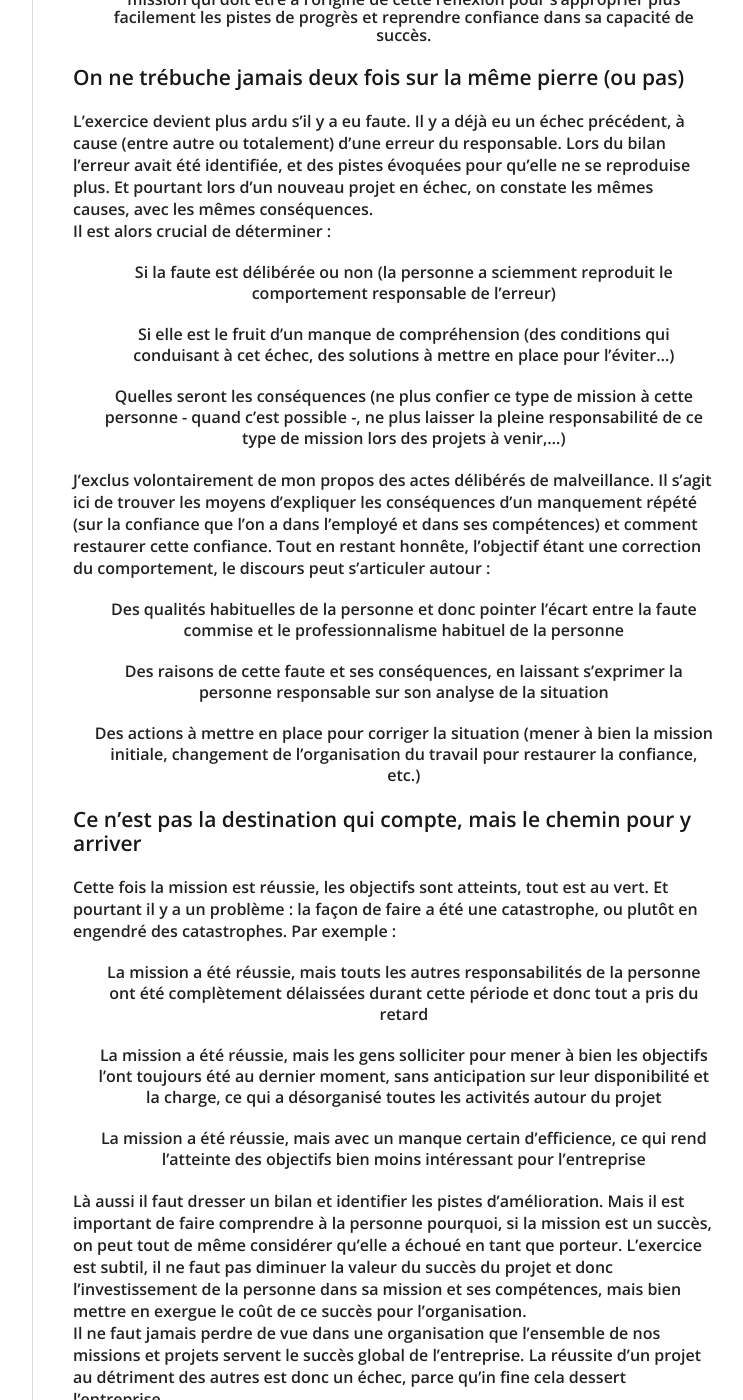
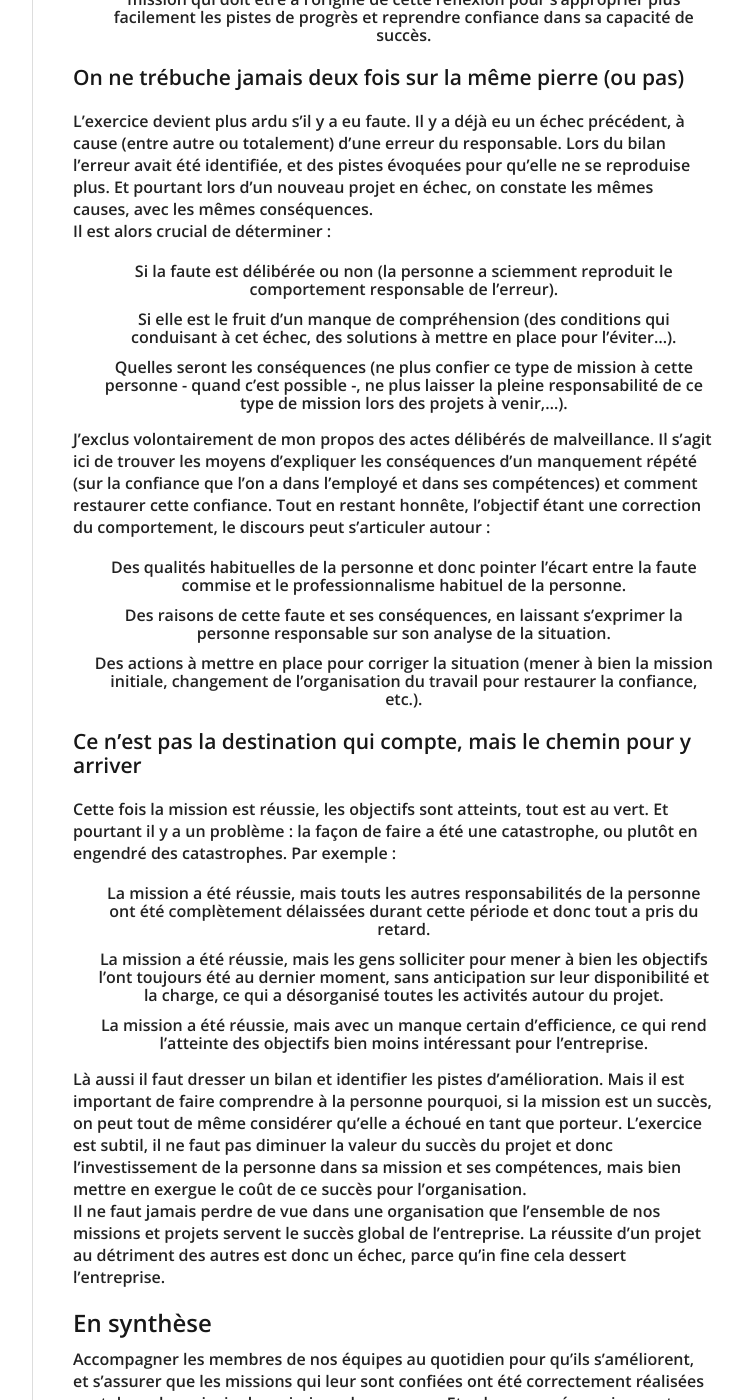
Before and after one commit to chipisan/blog, a Jekyll site: the page built from _posts/2015-07-28-MotsDifficiles.md, in a window 1280 px wide and 1400 px high, scrolled down 832 px. Shown: the whole window, without its empty margins (378-1121 px from the left). Built offline with Jekyll 4.4.1, drawn with Linux system fonts in a browser that asks for light colours; nearby versions of some CDN libraries; Markdown is read by kramdown in place of the engine named in the settings; some of the changed text lies outside the part shown.

Commit message:
Liste à puce, Essai 3

```diff
--- a/_posts/2015-07-28-MotsDifficiles.md
+++ b/_posts/2015-07-28-MotsDifficiles.md
@@ -14,6 +14,7 @@
 Il y avait une mission, avec des conditions de succès mesurables, des objectifs quantifiés (oui, ce sont des conditions préalables), et cette mission n'a pas été réussie.
 Si ce n'est jamais agréable de faire le constat d'un échec, ni pour la personne qui était responsable de la mission échouée, ni pour nous manager (est-ce que j'aurais pu faire quelque chose pour éviter cette situation ?), ces vérités là sont relativement faciles à formuler et partager.
 L'objectif n'est pas d'accuser ou de trouver un responsable à accuser pour cet échec mais bien de dresser un bilan constructif. Il faut alors :
+
 - Partager le constat d'échec avec le porteur.
 C'est-à-dire lister point par point les objectifs qui étaient attendus, et pourquoi il ne sont pas atteints. Là encore le pré-requis est d'avoir défini avant le début de la mission quels étaient les objectifs, et comment allait être mesurée l'atteinte de ces objectifs.
 - Faire un diagnostic des raisons de cet échec (humaines, liées à l'écosystème, organisationnelles, etc.).
@@ -24,41 +25,29 @@
 ### On ne trébuche jamais deux fois sur la même pierre (ou pas)
 L'exercice devient plus ardu s'il y a eu faute. Il y a déjà eu un échec précédent, à cause (entre autre ou totalement) d'une erreur du responsable. Lors du bilan l'erreur avait été identifiée, et des pistes évoquées pour qu'elle ne se reproduise plus. Et pourtant lors d'un nouveau projet en échec, on constate les mêmes causes, avec les mêmes conséquences.
 Il est alors crucial de déterminer :
-
-* Si la faute est délibérée ou non (la personne a sciemment reproduit le comportement responsable de l'erreur)
-
-* Si elle est le fruit d'un manque de compréhension (des conditions qui conduisant à cet échec, des solutions à mettre en place pour l'éviter...)
-
-* Quelles seront les conséquences (ne plus confier ce type de mission à cette personne - quand c'est possible -, ne plus laisser la pleine responsabilité de ce type de mission lors des projets à venir,...)
+- Si la faute est délibérée ou non (la personne a sciemment reproduit le comportement responsable de l'erreur).
+- Si elle est le fruit d'un manque de compréhension (des conditions qui conduisant à cet échec, des solutions à mettre en place pour l'éviter...).
+- Quelles seront les conséquences (ne plus confier ce type de mission à cette personne - quand c'est possible -, ne plus laisser la pleine responsabilité de ce type de mission lors des projets à venir,...).
 
 J'exclus volontairement de mon propos des actes délibérés de malveillance. Il s'agit ici de trouver les moyens d'expliquer les conséquences d'un manquement répété (sur la confiance que l'on a dans l'employé et dans ses compétences) et comment restaurer cette confiance. Tout en restant honnête, l'objectif étant une correction du comportement, le discours peut s'articuler autour :
-
-* Des qualités habituelles de la personne et donc pointer l'écart entre la faute commise et le professionnalisme habituel de la personne
-
-* Des raisons de cette faute et ses conséquences, en laissant s'exprimer la personne responsable sur son analyse de la situation
-
-* Des actions à mettre en place pour corriger la situation (mener à bien la mission initiale, changement de l'organisation du travail pour restaurer la confiance, etc.)
+- Des qualités habituelles de la personne et donc pointer l'écart entre la faute commise et le professionnalisme habituel de la personne.
+- Des raisons de cette faute et ses conséquences, en laissant s'exprimer la personne responsable sur son analyse de la situation.
+- Des actions à mettre en place pour corriger la situation (mener à bien la mission initiale, changement de l'organisation du travail pour restaurer la confiance, etc.).
 
 ### Ce n'est pas la destination qui compte, mais le chemin pour y arriver
 Cette fois la mission est réussie, les objectifs sont atteints, tout est au vert. Et pourtant il y a un problème : la façon de faire a été une catastrophe, ou plutôt en engendré des catastrophes.
 Par exemple :
-
-* La mission a été réussie, mais touts les autres responsabilités de la personne ont été complètement délaissées durant cette période et donc tout a pris du retard
-
-* La mission a été réussie, mais les gens solliciter pour mener à bien les objectifs l'ont toujours été au dernier moment, sans anticipation sur leur disponibilité et la charge, ce qui a désorganisé toutes les activités autour du projet
-
-* La mission a été réussie, mais avec un manque certain d'efficience, ce qui rend l'atteinte des objectifs bien moins intéressant pour l'entreprise
+- La mission a été réussie, mais touts les autres responsabilités de la personne ont été complètement délaissées durant cette période et donc tout a pris du retard.
+- La mission a été réussie, mais les gens solliciter pour mener à bien les objectifs l'ont toujours été au dernier moment, sans anticipation sur leur disponibilité et la charge, ce qui a désorganisé toutes les activités autour du projet.
+- La mission a été réussie, mais avec un manque certain d'efficience, ce qui rend l'atteinte des objectifs bien moins intéressant pour l'entreprise.
 
 Là aussi il faut dresser un bilan et identifier les pistes d'amélioration. Mais il est important de faire comprendre à la personne pourquoi, si la mission est un succès, on peut tout de même considérer qu'elle a échoué en tant que porteur.    L'exercice est subtil, il ne faut pas diminuer la valeur du succès du projet et donc l'investissement de la personne dans sa mission et ses compétences, mais bien mettre en exergue le coût de ce succès pour l'organisation.
 Il ne faut jamais perdre de vue dans une organisation que l'ensemble de nos missions et projets servent le succès global de l'entreprise. La réussite d'un projet au détriment des autres est donc un échec, parce qu'in fine cela dessert l'entreprise.
 
 ## En synthèse
 Accompagner les membres de nos équipes au quotidien pour qu'ils s'améliorent, et s'assurer que les missions qui leur sont confiées ont été correctement réalisées sont deux des principales missions du manager. Et cela passe nécessairement par des discussions autour des échecs et des points d'amélioration. Pour que ces discussions soient le plus efficaces et constructives possibles, quelques bonnes pratiques s'imposent :
-
-* Rester factuel, exposer les faits et faire partager le constat à son collaborateur.
-
-* Toujours équilibrer les constats négatifs de points positifs : que ce soit les points réussis de la mission ou les axes d'amélioration sur lesquels travail.
-
-* Autant que possible ne pas imposer mais co-construire les pistes d'améliorations et les actions correctives à mettre en place avec la personne qui doit s'améliorer.
+- Rester factuel, exposer les faits et faire partager le constat à son collaborateur.
+- Toujours équilibrer les constats négatifs de points positifs : que ce soit les points réussis de la mission ou les axes d'amélioration sur lesquels travail.
+- Autant que possible ne pas imposer mais co-construire les pistes d'améliorations et les actions correctives à mettre en place avec la personne qui doit s'améliorer.
 
 *Quand on manage une équipe on est souvent confronté à ce type d'échanges. Chaque première discussion de ce type a été l'occasion pour moi d'apprentissages, par essai / erreur et par tâtonnement. Même après plusieurs années je ne trouve toujours pas facile d'avoir ce type de discussion, mais je me suis constituée cet éventail "d'outils" et de situations-types pour m'aider. Avec ça je me suis sentie moins manager débutant. Et puis le niveau de difficulté a augmenté, et il a fallu aborder des sujets plus complexes car beaucoup moins objectifs. Ce sera l'objet du prochain post : Discuter des vérités qui fâchent - level 2 : les vérités subjectives.*
```
